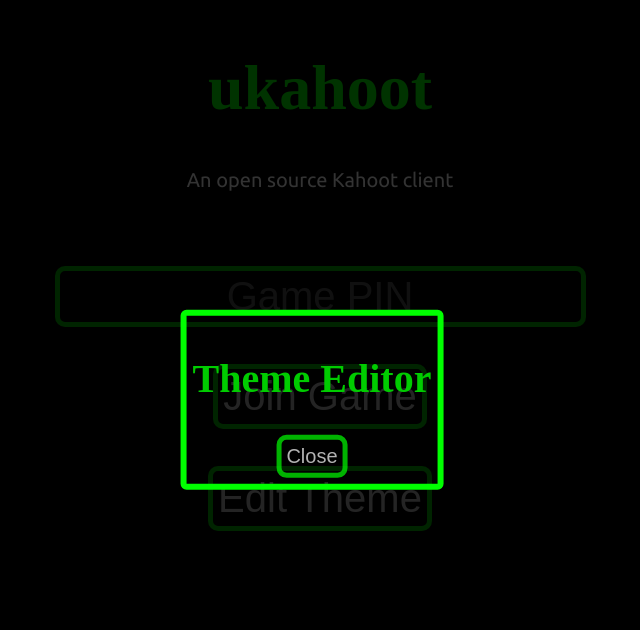
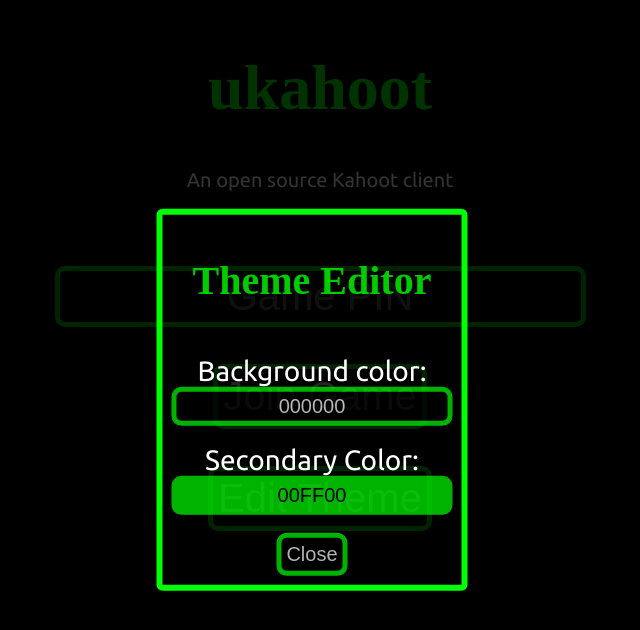
Before and after one commit to ukahoot/ukahoot, a plain HTML site: page index.html in a window 1280 px wide. Both pictures are taken after a click on the button "Edit Theme". Shown: the whole page, without its empty margins (328-968 px from the left). Drawn offline with Linux system fonts and the light colour scheme; a web font is replaced by a local one.

Commit message:
Add color selectors to theme editor

```diff
--- a/index.html
+++ b/index.html
@@ -37,6 +37,17 @@
 			</div>
 			<div id="theme-editor">
 				<h2>Theme Editor</h2>
+				<br>
+				<span class="theme-desc">Background color:</span>
+				<br>
+				<input class="jscolor" value="#000000" id="theme-bg-picker">
+				<br>
+				<br>
+				<span class="theme-desc">Secondary Color:</span>
+				<br>
+				<input class="jscolor" value="#00ff00" id="theme-bg-picker">
+				<br>
+				<br>
 				<button id="hide-theme">Close</button>
 			</div>
 		</center>
--- a/site/src/interface/SiteInterface/siteInterface.css
+++ b/site/src/interface/SiteInterface/siteInterface.css
@@ -212,10 +212,15 @@
 	position: fixed;
 	top: 50%;
 	left: 50%;
-	padding: 6px;
-	color: black;
+	padding: 9px;
+	color: white;
 	border: 6px solid lime;
 	border-radius: 6px;
 	transform: translate(-50%, -50%);
 	z-index: 1000;
 }
+.theme-desc {
+	font-size: 175%;
+	color: white;
+	padding: 2px;
+}
```
